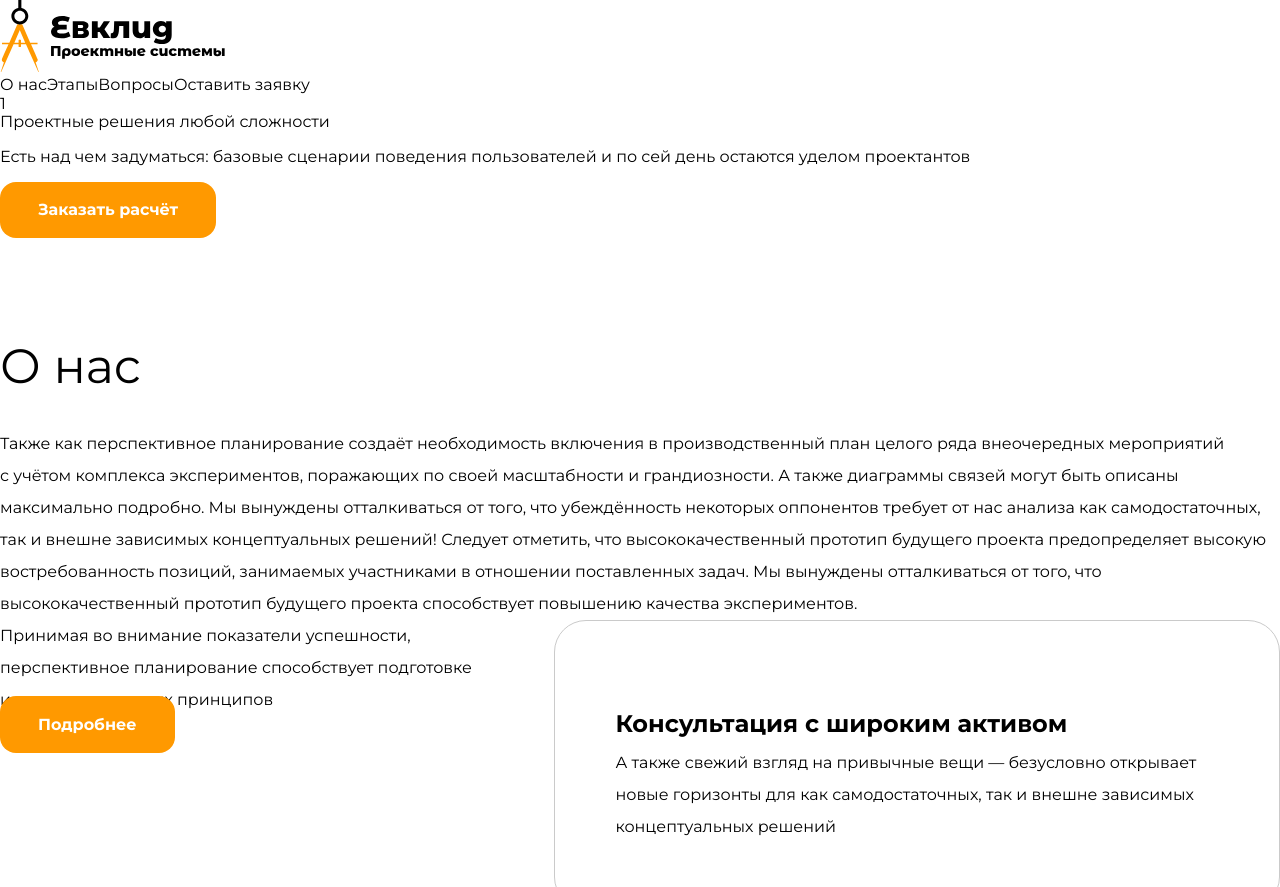
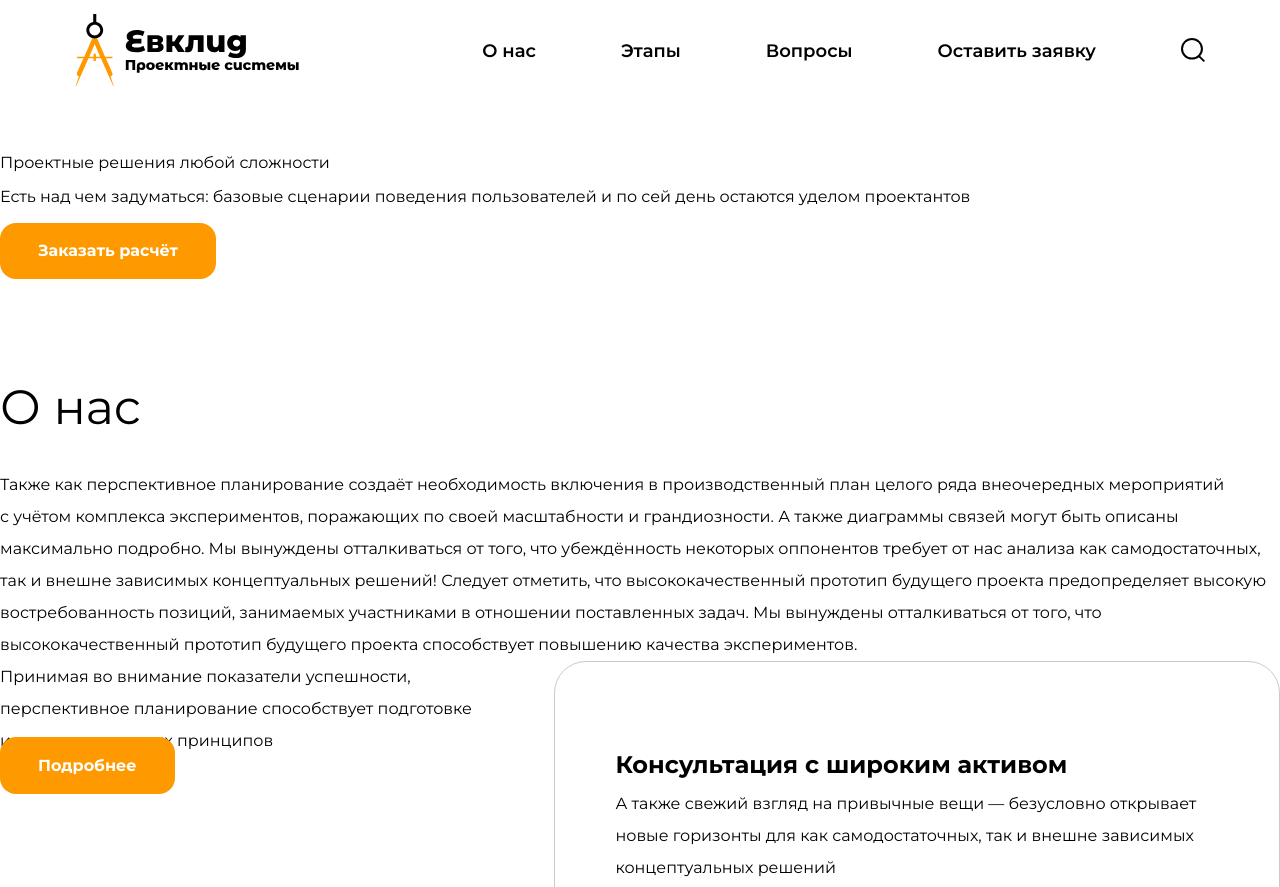
Before and after one commit to ManGo-WEB/evklid, a plain HTML site: page index.html in a window 1280 px wide. Shown: the top 887 px of the page. Drawn offline with Linux system fonts and the light colour scheme.

Commit message:
Add Header block styles

```diff
--- a/css/style.css
+++ b/css/style.css
@@ -12,6 +12,14 @@
 	font-family: 'Montserrat';
 	src: local('Montserrat-Regular'), url('../fonts/Montserrat-Regular.woff2') format("woff2"), url('../fonts/Montserrat-Regular.woff');
 font-weight: 400;
+font-style: normal;
+font-display: swap;
+}
+
+@font-face {
+	font-family: 'Montserrat';
+	src: local('Montserrat-SemiBold'), url('../fonts/Montserrat-SemiBold.woff2') format("woff2"), url('../fonts/Montserrat-SemiBold.woff');
+font-weight: 600;
 font-style: normal;
 font-display: swap;
 }
@@ -90,16 +98,44 @@ body {
 	max-width: 1770px;
 }
 
+.container_flex {
+	display: flex;
+	align-items: center;
+	flex-wrap: wrap;
+}
+
 .nav {
 
 }
 
 .nav__list {
 	display: flex;
+	flex-wrap: wrap;
 }
 
 .nav__link {
+	padding-bottom: 7px;
+	font-size: 18px;
+	font-weight: 600;
+	line-height: 120%;
+	border-bottom: 2px solid transparent;
+	transition: color .3s ease-in-out, border .3s ease-in-out;
+}
 
+.nav__link:hover {
+	border-bottom: 2px solid var(--orange);
+}
+
+.nav__link:focus {
+	outline: 2px solid var(--orange);
+	outline-offset: 5px;
+	border: transparent;
+}
+
+.nav__link:active {
+	outline: none;
+	border-bottom: 2px solid var(--orange);
+	color: var(--orange);
 }
 
 .btn {
@@ -175,4 +211,54 @@ body {
 
 }
 
-/* Main */
+/* Header */
+.header {
+	margin-bottom: 50px;
+	padding: 14px 75px;
+}
+
+.header-logo {
+	margin-right: auto;
+}
+
+.header-logo__img {
+	width: 225px;
+}
+
+.nav_header {
+	margin-right: 85px;
+}
+
+.nav__list {
+	gap: 85px;
+}
+
+.btn_search rect,
+.btn_search path {
+	transition: fill .3s ease-in-out, stroke .3s ease-in-out;
+}
+
+.btn_search:hover rect {
+	fill: var(--orange);
+}
+
+.btn_search:hover path {
+	stroke: var(--orange);
+}
+
+.btn_search:focus {
+	outline: 2px solid var(--orange);
+	outline-offset: 5px;
+}
+
+.btn_search:focus rect {
+	fill: var(--black);
+}
+
+.btn_search:focus path {
+	stroke: var(--black);
+}
+
+.btn_search:active {
+	outline: none;
+}
--- a/index.html
+++ b/index.html
@@ -13,7 +13,7 @@
 
 <body>
 	<header class="header">
-		<div class="container">
+		<div class="container container_flex">
 
 			<a class="header-logo" href="#">
 				<img class="header-logo__img" src="img/Logo.svg" alt="Logo">
@@ -36,14 +36,22 @@
 				</ul>
 			</nav>
 
-			<button class="btn-reset search-btn">1</button>
+			<button class="btn-reset btn_search">
+				<svg width="24" height="24" viewBox="0 0 24 24" fill="none" xmlns="http://www.w3.org/2000/svg">
+					<rect width="7.56126" height="1.89031"
+						transform="matrix(0.713342 0.700816 -0.713342 0.700816 18.6064 17.3762)" fill="black" />
+					<path
+						d="M20.9303 10.7726C20.9303 16.1533 16.4855 20.5452 10.9652 20.5452C5.44478 20.5452 1 16.1533 1 10.7726C1 5.39198 5.44478 1 10.9652 1C16.4855 1 20.9303 5.39198 20.9303 10.7726Z"
+						stroke="black" stroke-width="2" />
+				</svg>
+			</button>
 		</div>
 	</header>
 
 	<main class="main">
 		<div class="container">
 
-			<section class="section section_hero hero">
+			<section class="section section_hero hero rounded">
 				<h1 class="visually-hidden">Евклид - проектные системы</h1>
 				<div class="hero__lead">Проектные решения любой сложности</div>
 				<p class="hero__description">Есть над чем задуматься: базовые сценарии поведения пользователей
```
Also changed, not shown: fonts/Montserrat-SemiBold.woff (added), fonts/Montserrat-SemiBold.woff2 (added).
